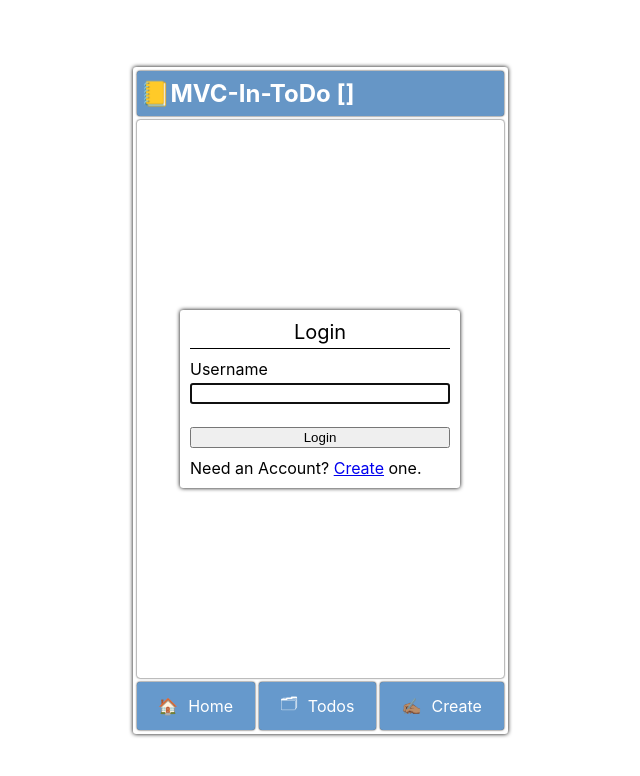
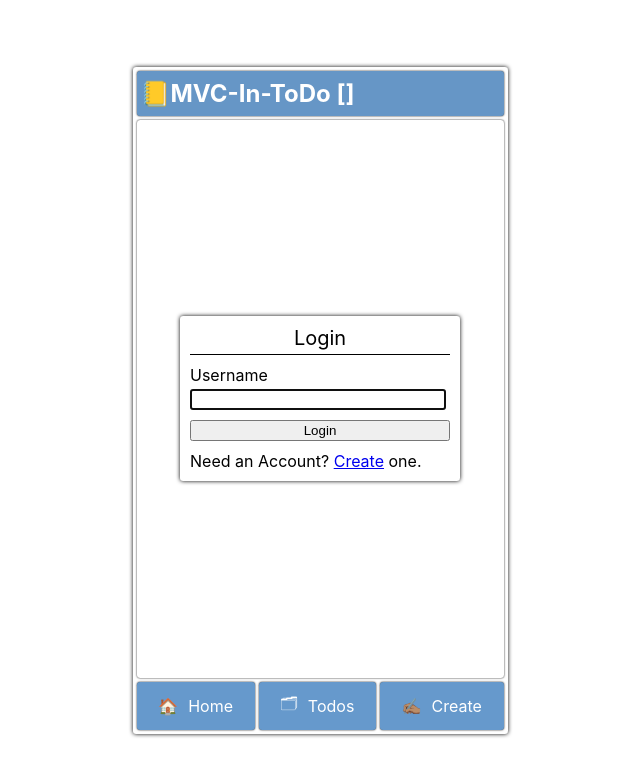
Before and after one commit to logi-seesamjagan/react-mvc-todo, a React (Create React App) app: page /login in a window 1280 px wide. Shown: the top 776 px of the page, without its empty margins (320-960 px from the left). Built offline with nearby package versions, Linux system fonts and the light colour scheme.

Commit message:
Code cleanup and bug fixes

```diff
--- a/src/ajax/__mock/mock-service.ts
+++ b/src/ajax/__mock/mock-service.ts
@@ -1,4 +1,4 @@
-import { NewTodo, Todo, User } from "../../types";
+import { LoginUser, NewTodo, Todo, User } from "../../types";
 
 const getNetworkDelay = () => 1000 + Math.random() * 1000;
 
@@ -14,7 +14,7 @@ class MockService {
 
   static todoIndex: number = 0;
 
-  users: User[] = [{ userName: "Jagan", uid: "1" }];
+  users: User[] = [{ userName: "Jagan", uid: "1", tier: "free" }];
 
   session: User[] = [];
 
@@ -24,7 +24,7 @@ class MockService {
   // Auth Releated
   //------------------------------------
 
-  login(user: User): Promise<User> {
+  login(user: LoginUser): Promise<User> {
     return new Promise((resolve, reject) => {
       setTimeout(() => {
         const u = this.users.find((u) => u.userName === user.userName);
--- a/src/ajax/auth.ts
+++ b/src/ajax/auth.ts
@@ -1,8 +1,8 @@
-import { User } from "../types";
+import { LoginUser, User } from "../types";
 
 import mockService from "./__mock/mock-service";
 
-export function apiLogin(user: User): Promise<User> {
+export function apiLogin(user: LoginUser): Promise<User> {
   return mockService.login(user);
 }
 
--- a/src/app/app-header/AppHeader.tsx
+++ b/src/app/app-header/AppHeader.tsx
@@ -7,9 +7,16 @@ function AutoInfo() {
 
   const { user, status } = auth;
 
-  const handleLogoutClick = useCallback(() => {
+  const handleLogoutClick = useCallback(async () => {
     if (user) {
-      logOut(user);
+      // console.log("::DEMO::Before")
+      const result = await logOut(user);
+      if(result) {
+        // clean up
+      } else {
+        // alert user
+      }
+      // console.log("::DEMO::After")
     }
   }, [user, logOut]);
 
--- a/src/components/hoc/Guard.tsx
+++ b/src/components/hoc/Guard.tsx
@@ -1,4 +1,5 @@
 import { Redirect, useLocation } from "react-router-dom";
+import { AuthStoreStatus } from "../../types";
 import { useAuthService } from "../../utils";
 
 export function withGuard<CompPropType = any>(Comp: any) {
@@ -6,7 +7,11 @@ export function withGuard<CompPropType = any>(Comp: any) {
     const { auth } = useAuthService();
     const location = useLocation();
 
-    if (auth.status !== "logged-in") {
+    if (
+      ![AuthStoreStatus.LOGGED_IN, AuthStoreStatus.LOGGING_OUT].includes(
+        auth.status
+      )
+    ) {
       return (
         <Redirect
           to={{
--- a/src/routes/login/Login.css
+++ b/src/routes/login/Login.css
@@ -2,47 +2,3 @@
     align-items: center;
     justify-content: center;
 }
-
-.Form {
-    display: flex;
-    flex-direction: column;
-    gap: 10px;
-    padding: 10px;
-    box-shadow: 0 0 4px #000;
-    border-radius: 0.2rem;
-    width: 280px;
-
-}
-.FormHeader {
-    display: flex;
-    font-size: 1.25rem;
-    justify-content: center;
-    border-bottom: 1px solid #000;
-    padding-bottom: 4px;
-}
-.FormItem {
-    display: flex;
-    flex-wrap: wrap ;
-    gap: 4px;
-    width: 100%;
-}
-.FormItemLabel {
-    flex-basis: 8ch;
-}
-.FormItem .FormItemInput {
-    flex-grow: 1;
-}
-.FormFooter {
-    display: flex;
-}
-.FormFooter button {
-    flex-grow: 1;
-}
-.FormItemWarning {
-    flex-basis: 100%;
-    color: maroon;
-    font-size: 0.75em;
-    text-align: end;
-    min-height: 0.75em;
-    line-height: 0.75em;
-}
--- a/src/routes/login/Login.tsx
+++ b/src/routes/login/Login.tsx
@@ -3,12 +3,12 @@ import { useState } from "react";
 import { useCallback } from "react";
 import { Link, useHistory } from "react-router-dom";
 import { Blocker } from "../../components";
-import { User } from "../../types";
+import { LoginUser, User } from "../../types";
 import { useAuthService } from "../../utils";
 import "./Login.css";
 
 type LoginViewPropType = {
-  logIn: (user: User) => Promise<User | string>;
+  logIn: (user: LoginUser) => Promise<User | string>;
   authStatus: string;
 };
 
--- a/src/store/mobx/AuthStore.ts
+++ b/src/store/mobx/AuthStore.ts
@@ -1,4 +1,4 @@
-import { User, IAuthStore, AuthStoreStatus } from "../../types";
+import { User, IAuthStore, AuthStoreStatus, LoginUser } from "../../types";
 import { makeAutoObservable } from "mobx";
 import { apiLogin, apiLogout, apiRegister } from "../../ajax";
 
@@ -11,7 +11,7 @@ class AuthStore implements IAuthStore {
     makeAutoObservable(this, {}, { autoBind: true });
   }
 
-  async logIn(user: User): Promise<User | string> {
+  async logIn(user: LoginUser): Promise<User | string> {
     this.status = AuthStoreStatus.LOGGING_IN;
     return apiLogin(user)
       .then((user) => {
@@ -30,10 +30,10 @@ class AuthStore implements IAuthStore {
   async logOut(user: User): Promise<boolean> {
     this.status = AuthStoreStatus.LOGGING_OUT;
     return apiLogout(user)
-      .then(() => {
-        this.status = AuthStoreStatus.LOGGED_OUT;
-        this.user = null;
-        this.message = "";
+      .then((isLoggedOut) => {
+        this.status = isLoggedOut ? AuthStoreStatus.LOGGED_OUT : AuthStoreStatus.AUTH_ERROR;
+        this.user = null; // TODO what to do in case of false?
+        this.message = isLoggedOut ? "" : "Failed to logout!";
         return true;
       })
       .catch((error) => {
@@ -56,6 +56,12 @@ class AuthStore implements IAuthStore {
         return e.message;
       });
   }
+
+  reset() {
+    this.status = AuthStoreStatus.IDLE;
+    this.user = null;
+    this.message = "";
+  }
 }
 
 export default new AuthStore();
--- a/src/store/redux/reducers/index.ts
+++ b/src/store/redux/reducers/index.ts
@@ -14,6 +14,8 @@ export function authReducer(
 ): IAuthStore {
   const { type, payload } = action;
   switch (type) {
+    case AuthStoreStatus.IDLE:
+      return {status: type, user: null, message: ''};
     case AuthStoreStatus.LOGGED_IN:
       return { status: type, user: payload as User };
     case AuthStoreStatus.LOGGED_OUT:
@@ -86,7 +88,11 @@ export function todosReducer(
         message: payload as string,
       };
     // ---------------------------------
+    // Special case based on AuthStore
+    // Actions
+    // ---------------------------------
     case AuthStoreStatus.LOGGED_OUT:
+    case AuthStoreStatus.IDLE:
       return { status: TodoStoreStatus.IDLE, todos: [], message: "" };
     default:
       return state;
--- a/src/types/index.tsx
+++ b/src/types/index.tsx
@@ -3,7 +3,10 @@ import { Action } from "redux";
 export type User = {
   userName: string;
   uid?: string;
+  tier:string;
 };
+
+export type LoginUser = Omit<User, "tier">;
 
 export enum AuthStoreStatus {
   LOGGED_IN = "logged-in",
@@ -14,7 +17,7 @@ export enum AuthStoreStatus {
   REGISTERING = "registering",
   REGISTERING_SUCCESS = "registering-success",
   REGISTERING_FAILED = "registering-failed",
-  IDLE = "idle"
+  IDLE = "idle-auth-store"
 } ;
 
 export enum TodoStoreStatus {
@@ -27,7 +30,7 @@ export enum TodoStoreStatus {
   ADDING_TODO = "adding-todo",
   ADD_TODO_SUCCESS = "add-todo-success",
   ADD_TODO_FAILED = "add-todo-failed",
-  IDLE = "idle",
+  IDLE = "idle-todo-store",
 }
 
 export interface IAuthStore {
--- a/src/utils/hooks/AuthService_mobx.tsx
+++ b/src/utils/hooks/AuthService_mobx.tsx
@@ -17,13 +17,15 @@ function useXAuthService() {
 
   const register = authStore.register;
 
+  const reset = authStore.reset;
+
   useEffect(() => {
     return autorun(() => {
       setAuth({ ...authStore });
     });
   }, [authStore]);
 
-  return { auth, logIn, logOut, register };
+  return { auth, logIn, logOut, register, reset };
 }
 
 export { useXAuthService };
--- a/src/utils/hooks/TodoService_mobx.tsx
+++ b/src/utils/hooks/TodoService_mobx.tsx
@@ -30,7 +30,11 @@ export function useXTodosService() {
 
 autorun(() => {
   const { authStore, todoStore } = useXStore();
-  if (authStore.status === AuthStoreStatus.LOGGED_OUT) {
+  if (
+    [AuthStoreStatus.LOGGED_OUT, AuthStoreStatus.IDLE].includes(
+      authStore.status
+    )
+  ) {
     todoStore.todos = [];
     todoStore.status = TodoStoreStatus.IDLE;
   }
```
